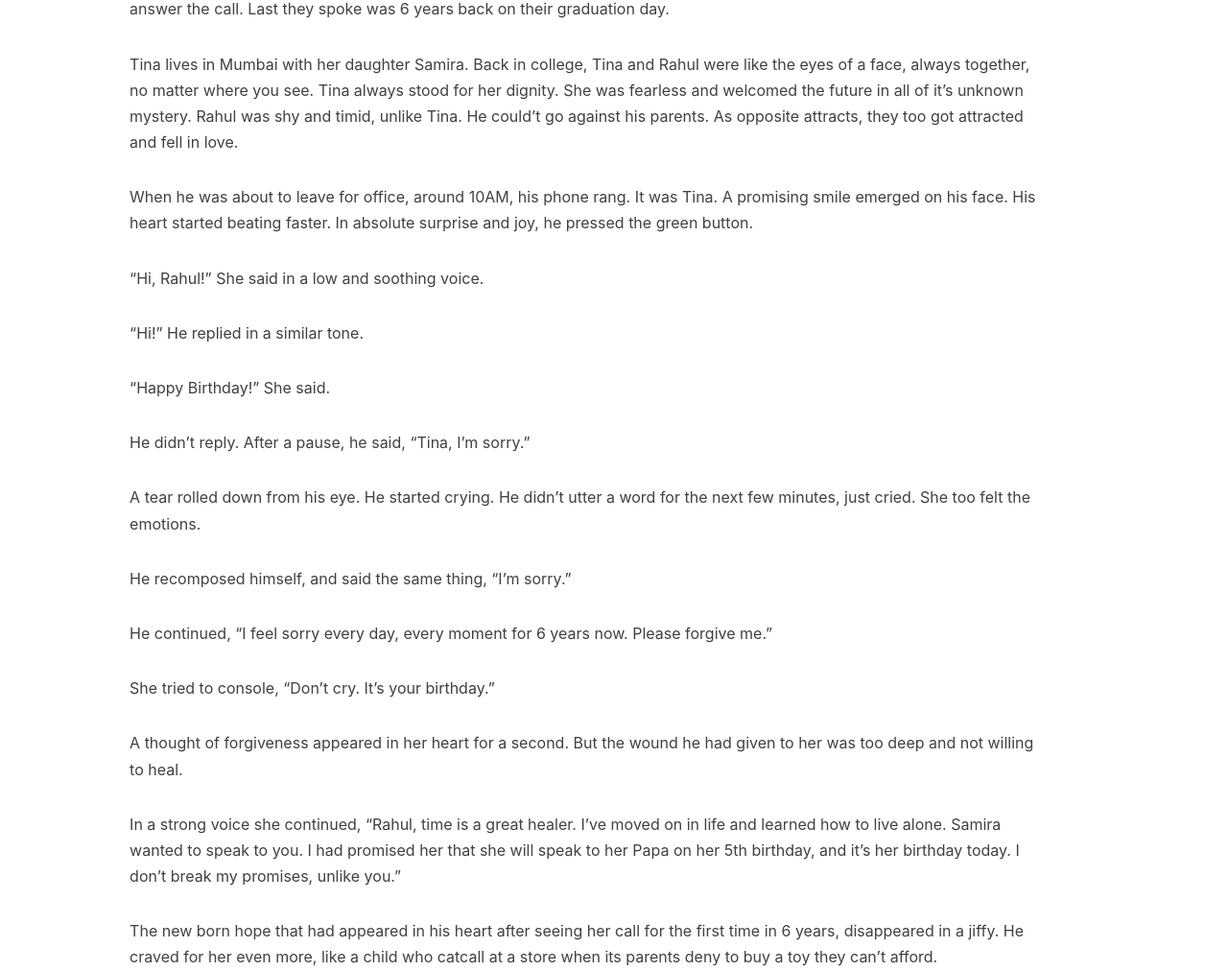
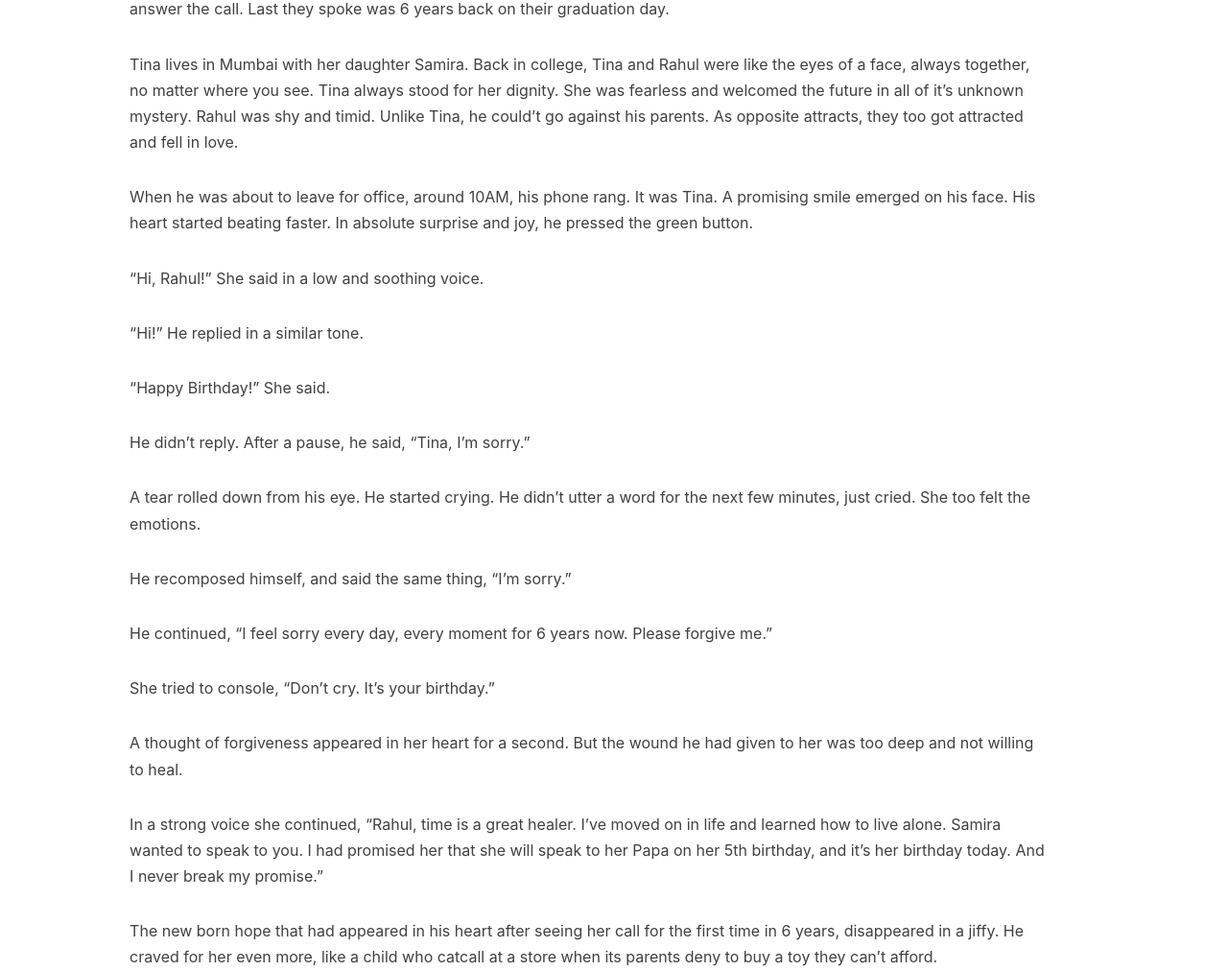
Before and after one commit to gargsaar/singlepage_website_ni, a Jekyll site: the page built from _posts/2019-09-04-i-am-glad-you-called.markdown, in a window 1280 px wide and 1400 px high. Shown: the part 351-1363 px from the top of the window at 96% size. Built offline with Jekyll 4.4.1, drawn with Linux system fonts in a browser that asks for light colours; nearby versions of some CDN libraries; some of the changed text lies outside the part shown.

Commit message:
Update 2019-09-04-i-am-glad-you-called.markdown

```diff
--- a/_posts/2019-09-04-i-am-glad-you-called.markdown
+++ b/_posts/2019-09-04-i-am-glad-you-called.markdown
@@ -11,7 +11,7 @@
 ---
 Rahul works with IBM, New York. It has been 6 years since he moved to the US right after his graduation. He is a bachelor and lives with his parents. It's his birthday today. He has planned to take his mom and dad out for a dinner after a long time. He doesn't speak to them much. Like every year, he tried calling Tina as the first thing in the morning. As always, she didn't answer the call. Last they spoke was 6 years back on their graduation day.
 
-Tina lives in Mumbai with her daughter Samira. Back in college, Tina and Rahul were like the eyes of a face, always together, no matter where you see. Tina always stood for her dignity. She was fearless and welcomed the future in all of it’s unknown mystery. Rahul was shy and timid, unlike Tina. He could’t go against his parents. As opposite attracts, they too got attracted and fell in love.
+Tina lives in Mumbai with her daughter Samira. Back in college, Tina and Rahul were like the eyes of a face, always together, no matter where you see. Tina always stood for her dignity. She was fearless and welcomed the future in all of it’s unknown mystery. Rahul was shy and timid. Unlike Tina, he could’t go against his parents. As opposite attracts, they too got attracted and fell in love.
 
 When he was about to leave for office, around 10AM, his phone rang. It was Tina. A promising smile emerged on his face. His heart started beating faster. In absolute surprise and joy, he pressed the green button.
 
@@ -33,7 +33,7 @@
 
 A thought of forgiveness appeared in her heart for a second. But the wound he had given to her was too deep and not willing to heal.
 
-In a strong voice she continued, "Rahul, time is a great healer. I've moved on in life and learned how to live alone. Samira wanted to speak to you. I had promised her that she will speak to her Papa on her 5th birthday, and it's her birthday today. I don’t break my promises, unlike you."
+In a strong voice she continued, "Rahul, time is a great healer. I've moved on in life and learned how to live alone. Samira wanted to speak to you. I had promised her that she will speak to her Papa on her 5th birthday, and it's her birthday today. And I never break my promise."
 
 The new born hope that had appeared in his heart after seeing her call for the first time in 6 years, disappeared in a jiffy. He craved for her even more, like a child who catcall at a store when its parents deny to buy a toy they can't afford.
 
```
Also changed, not shown: other parts of _posts/2019-09-04-i-am-glad-you-called.markdown (+1 -1 lines).
